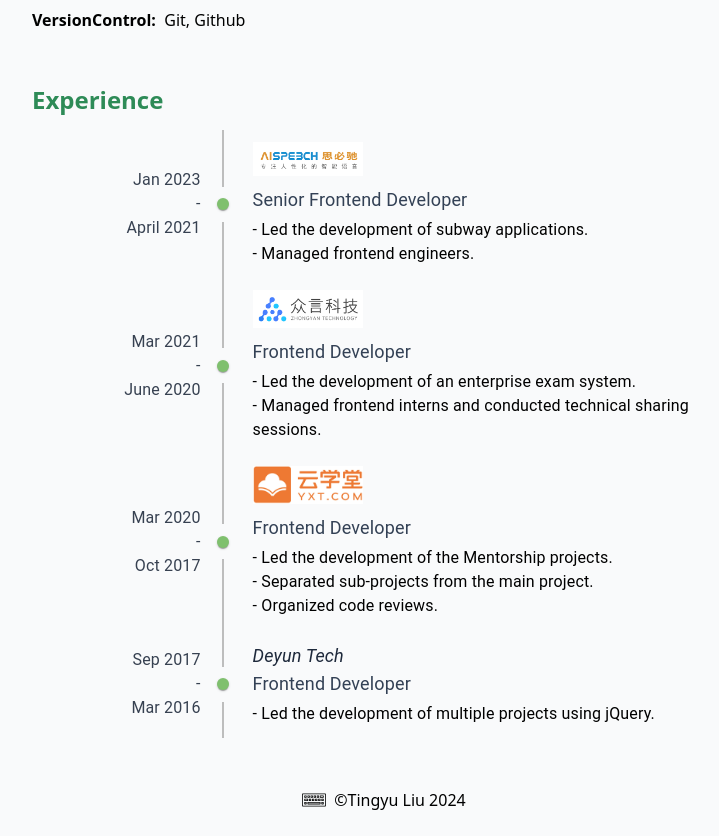
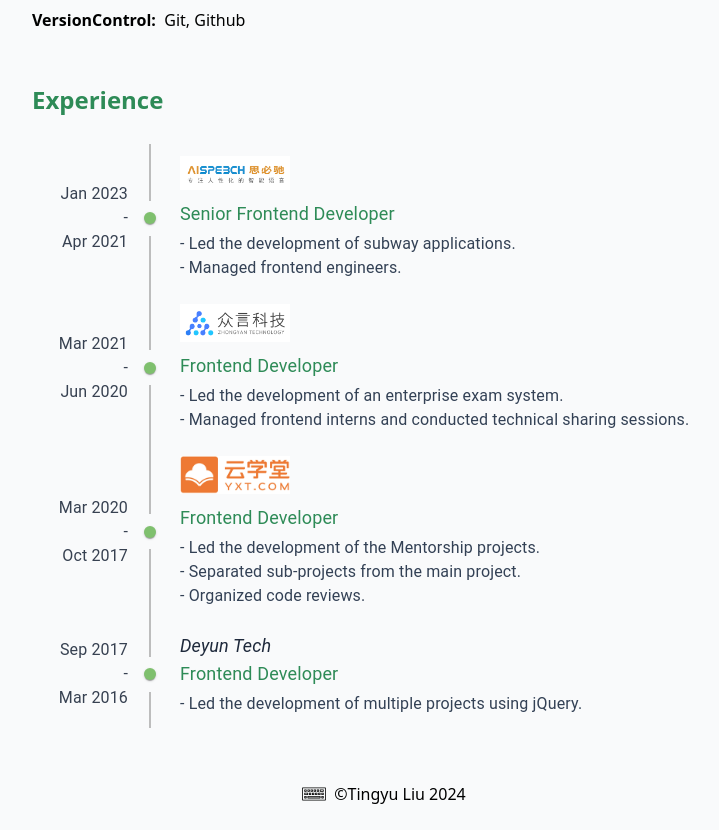
Before and after one commit to tingyuliu0920/tingyuliu.dev, a React (Vite) app: page / in a window 1280 px wide. Shown: the part 642-1478 px from the top of the page, without its empty margins (250-969 px from the left). Built offline with nearby package versions, Linux system fonts and the light colour scheme.

Commit message:
adjust syles of experience component

```diff
--- a/src/components/Experience.tsx
+++ b/src/components/Experience.tsx
@@ -19,23 +19,25 @@ const Experience = () => {
   return (
     <div className="animate-fadeIn px-[10px]">
       <Title>Experience</Title>
-      <div className="flex justify-center">
       <Timeline
         sx={{
           maxWidth: "100%",
           [`& .${timelineOppositeContentClasses.root}`]: {
             display: "flex",
             justifyContent: matches ? "start" : "end",
-              flex: matches ? "initial" : "0.3",
+            // flex: matches ? "initial" : "0.3",
+            flex: "initial",
             width: matches ? "88px" : "auto",
             padding: matches ? "6px 4px" : "6x 10px",
           },
+          padding: "10px 0",
+          marginTop: "10px",
         }}
       >
         {experienceList.map((experience) => (
           <TimelineItem key={experience.company}>
             <TimelineOppositeContent align="right">
-                <div className="items-right flex flex-col justify-center text-base text-gray-700 dark:text-gray-400">
+              <div className="items-right flex w-[80px] flex-col justify-center text-base text-gray-700 dark:text-gray-400">
                 <span>{experience.endTime} </span>-{" "}
                 <span>{experience.startTime}</span>
               </div>
@@ -69,10 +71,10 @@ const Experience = () => {
                   {experience.company}
                 </span>
               )}
-                <h6 className="mb-[4px] text-slate-700 sm:text-lg dark:text-slate-300">
+              <h6 className="mb-[4px] text-green sm:text-lg">
                 {experience.position}
               </h6>
-                <ul className="text-left">
+              <ul className="text-slate-700 dark:text-gray-300">
                 {experience.responsibilities.map((responsibility, index) => (
                   <li key={index}>- {responsibility}</li>
                 ))}
@@ -83,7 +85,6 @@ const Experience = () => {
         ))}
       </Timeline>
     </div>
-    </div>
   );
 };
 
--- a/src/data.ts
+++ b/src/data.ts
@@ -18,7 +18,7 @@ const experienceList = [
     position: "Senior Frontend Developer",
     company: "AISpeech",
     companyUrl: "https://www.aispeech.com/",
-    startTime: "April 2021",
+    startTime: "Apr 2021",
     endTime: "Jan 2023",
     location: "suzhou,China",
     logo: "aispeech.png",
@@ -31,7 +31,7 @@ const experienceList = [
     position: "Frontend Developer",
     company: "Zhongyan",
     companyUrl: "https://www.wenjuan.com/",
-    startTime: "June 2020",
+    startTime: "Jun 2020",
     endTime: "Mar 2021",
     location: "suzhou,China",
     logo: "zhongyan.png",
--- a/src/pages/More.tsx
+++ b/src/pages/More.tsx
@@ -54,7 +54,7 @@ const More = () => {
         <Cards movies={movies} />
       </section>
       <section className="mb-[30px]">
-        <h5 className="text-2xl leading-loose text-green">
+        <h5 className="text-2xl font-bold leading-loose text-green">
           <a
             href="http://blog.tingyuliu.dev"
             target="_blank"
@@ -68,6 +68,21 @@ const More = () => {
           I keep some of my coding ideas here.
         </p>
       </section>
+      {/* <section className="mb-[30px]">
+        <Title>What i'm doing now</Title>
+        <ul className="text-gray-700 dark:text-gray-300">
+          <li className="leading-8">
+            - Learn some new things and work on personal projects.
+          </li>
+          <li className="leading-8">
+            - Continue with 15 minutes of exercise daily.
+          </li>
+          <li className="leading-8">
+            - Stuck on the first round of Assassin's Ezio...
+          </li>
+        </ul>
+      </section> */}
+
       <p className="mt-[30px] text-green">To be continued...</p>
     </div>
   );
```
Lines whose indentation alone changed are shown as unchanged.
